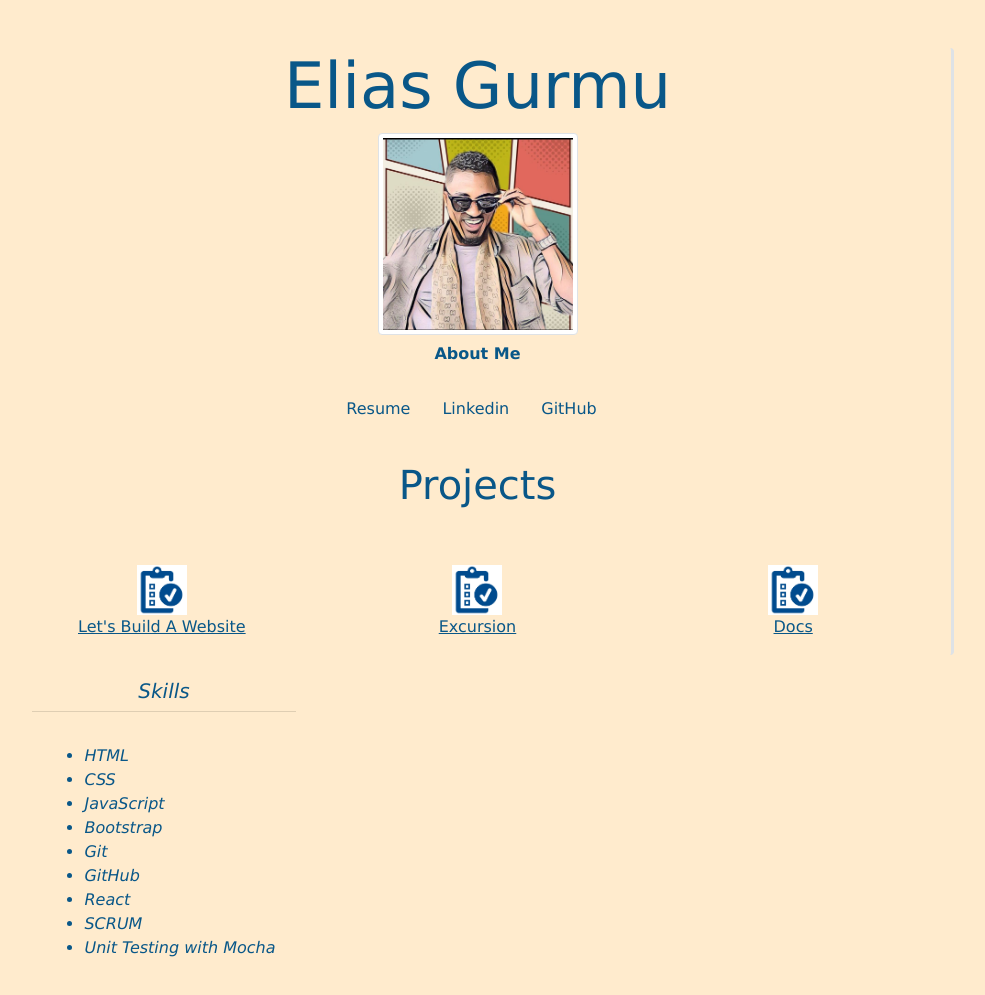
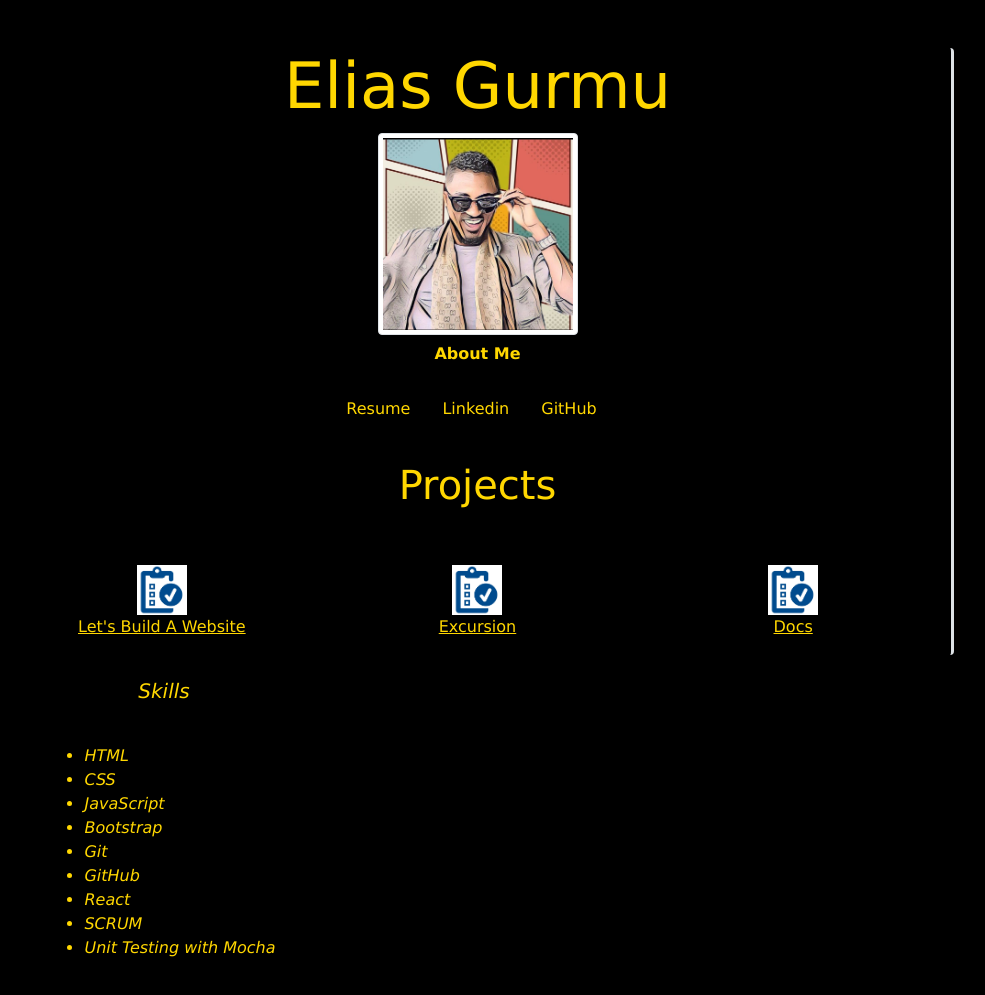
Before and after one commit to Eliaslegese/portfolio-project, a plain HTML site: page index.html in a window 1280 px wide. Shown: the top 995 px of the page, without its empty margins (66-1051 px from the left). Drawn offline with nearby package versions, Linux system fonts and the light colour scheme.

Commit message:
change bg and text color

```diff
--- a/Assets/style.css
+++ b/Assets/style.css
@@ -1,6 +1,6 @@
 body {
     /* display: grid; */
-    background-color:blanchedalmond;
+    background-color:black;
     font-family: 'Lucida Sans', 'Lucida Sans Regular', 'Lucida Grande', 'Lucida Sans Unicode', Geneva, Verdana, sans-serif;
 }
 
@@ -17,21 +17,24 @@ img {
 
 h1 {
     justify-self: center;
-    color:rgb(9, 87, 136);
+    color:gold;
 }
 
 ul {
     justify-self: center;
-    color:black;
+    /* color:black; */
+    color:gold;
 }
 
 .btn {
     font-weight: bold;
-    color: rgb(9, 87, 136);
+    /* color: rgb(9, 87, 136); */
+    color:gold;
 }
 
-.nav-link, h3, a, #skills, #education-text, #skills-header, #education-header {
-    color: rgb(9, 87, 136);
+.nav-link, h3, a, #skills, #education-text, #skills-header, #education-header, #collapse-body {
+    /* color: rgb(9, 87, 136); */
+    color:gold;
 }
 
 /* h3 {
--- a/index.html
+++ b/index.html
@@ -31,7 +31,7 @@
                         </a>
                       </p>
                       <div class="collapse" id="collapseExample">
-                        <div class="card card-body bg-transparent fst-italic" >
+                        <div class="card card-body bg-transparent fst-italic" id="collapse-body" >
                           I'm originally from Ethiopia, currently living in Minnesota. I came to the USA three years ago when the pandemic was getting peak. After coming here, I used to be a delivery driver and a semi-truck driver. right now I'm attending a 22 week JWD program with Generation USA.
                         </div>
                       </div>
```
